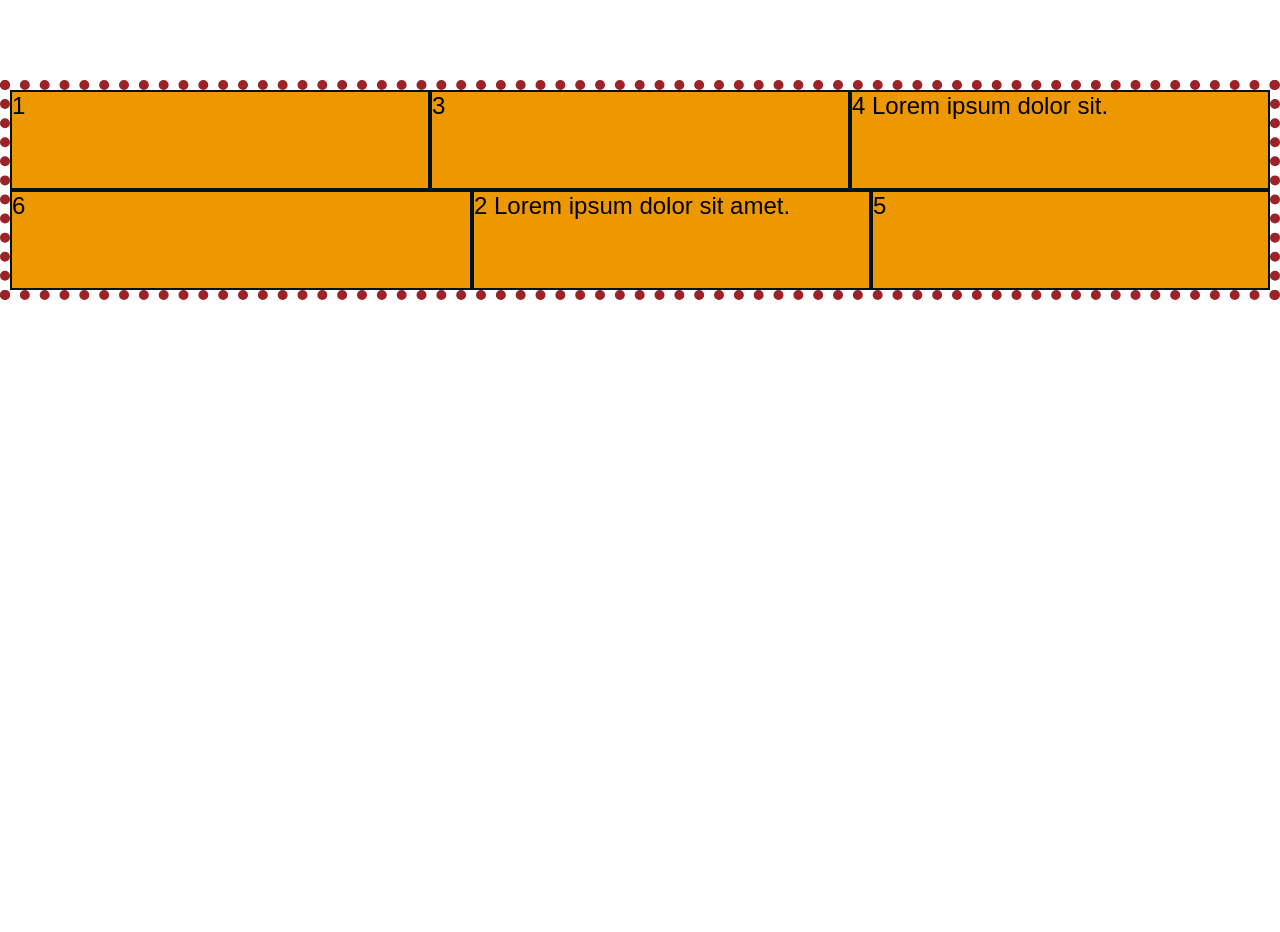
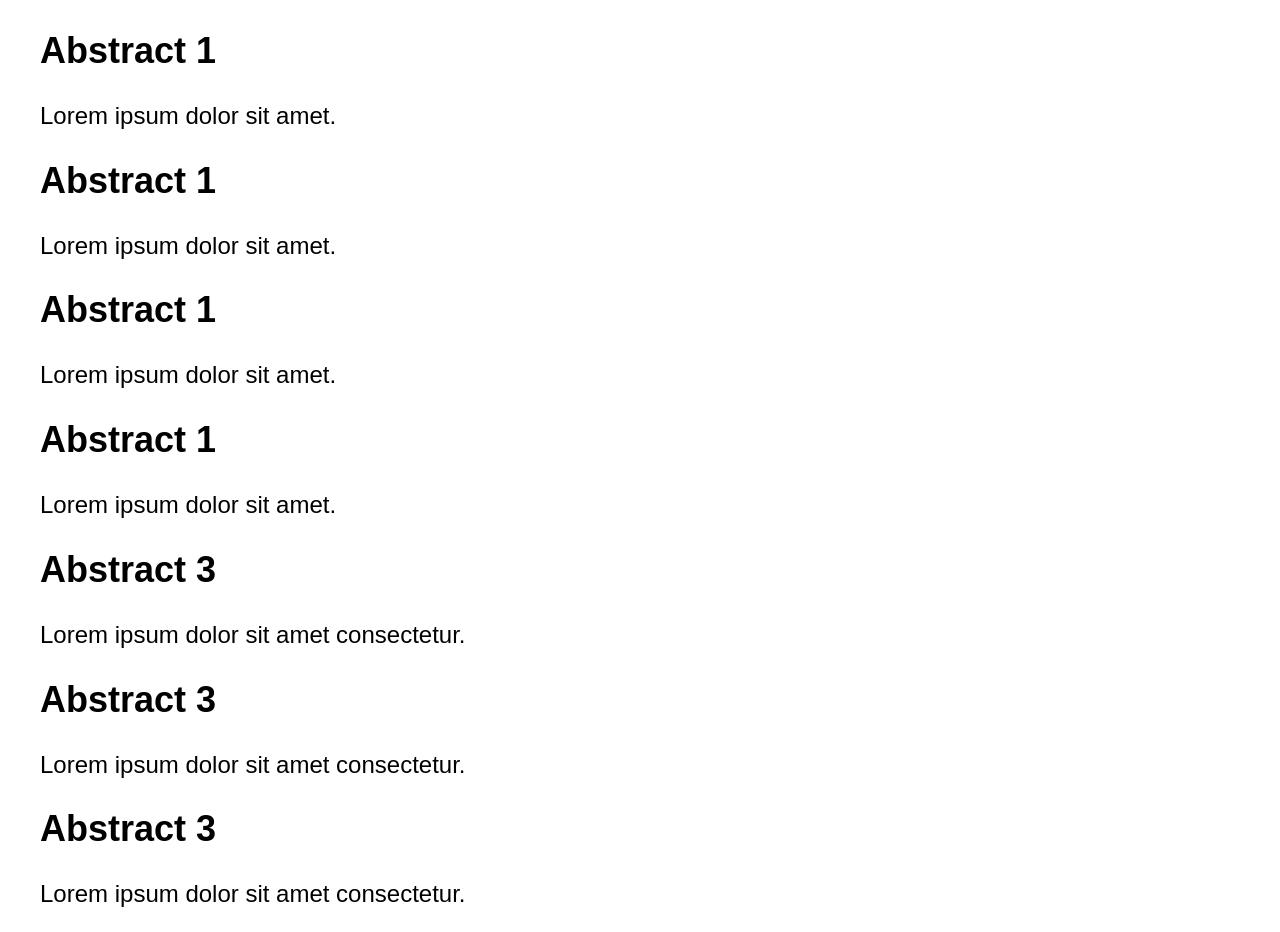
Before and after one commit to akgmage/flex-box, an Angular app: page / in a window 1280 px wide. Before the commit the page ends 800 px from the top, so only its background shows below. Built offline with nearby package versions, Linux system fonts and the light colour scheme.

Commit message:
change markup

```diff
--- a/src/app/app.component.html
+++ b/src/app/app.component.html
@@ -1,8 +1,50 @@
-<ul>
-  <li>1</li>
-  <li class="flex2">2 Lorem ipsum dolor sit amet.</li>
-  <li>3</li>
-  <li>4 Lorem ipsum dolor sit.</li>
-  <li class="flex2">5</li>
-  <li>6</li>
-</ul>
+<figure>
+  <div class="one"></div>
+  <figcaption>
+    <h2>Abstract 1</h2>
+    <p>Lorem ipsum dolor sit amet.</p>
+  </figcaption>
+</figure>
+<figure>
+  <div class="tow"></div>
+  <figcaption>
+    <h2>Abstract 1</h2>
+    <p>Lorem ipsum dolor sit amet.</p>
+  </figcaption>
+</figure>
+<figure>
+  <div class="three"></div>
+  <figcaption>
+    <h2>Abstract 1</h2>
+    <p>Lorem ipsum dolor sit amet.</p>
+  </figcaption>
+</figure>
+<figure>
+  <div class="four"></div>
+  <figcaption>
+    <h2>Abstract 1</h2>
+    <p>Lorem ipsum dolor sit amet.</p>
+  </figcaption>
+</figure>
+
+<figure>
+  <div class="three"></div>
+  <figcaption>
+    <h2>Abstract 3</h2>
+    <p>Lorem ipsum dolor sit amet consectetur.</p>
+  </figcaption>
+</figure>
+<figure>
+  <div class="three"></div>
+  <figcaption>
+    <h2>Abstract 3</h2>
+    <p>Lorem ipsum dolor sit amet consectetur.</p>
+  </figcaption>
+</figure>
+<figure>
+  <div class="three"></div>
+  <figcaption>
+    <h2>Abstract 3</h2>
+    <p>Lorem ipsum dolor sit amet consectetur.</p>
+  </figcaption>
+</figure>
```
